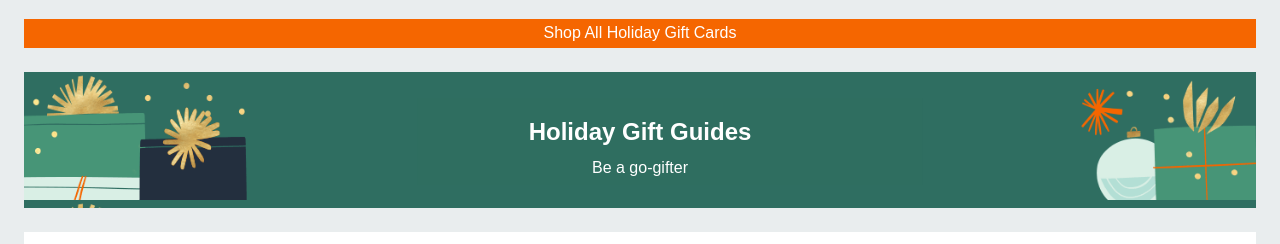
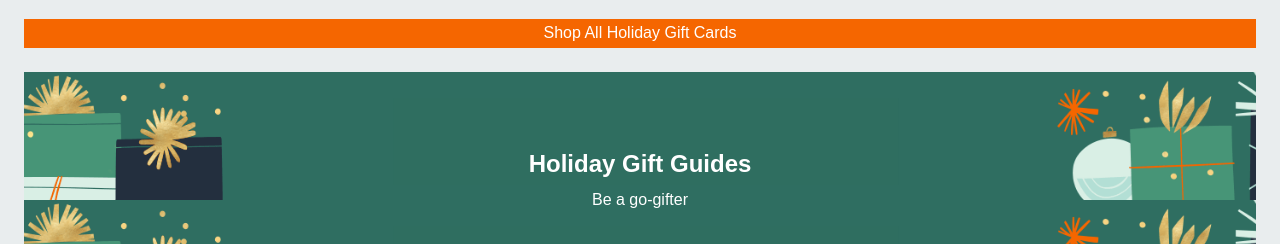
Before and after one commit to AleAngheben/Challenge-U1-W2, a plain HTML site: page Amazon Page/index.html in a window 1280 px wide. Shown: the part 110-354 px from the top of the page. Drawn offline with Linux system fonts and the light colour scheme.

Commit message:
fix gift guides background

```diff
--- a/Amazon Page/assets/css/style.css
+++ b/Amazon Page/assets/css/style.css
@@ -39,9 +39,11 @@ main > .orange-box {
 
 main > .gift-guides {
   background-image: url(../images/bg-image.png);
+  background-position: center;
+  background-position-y: top;
   color: white;
   text-align: center;
-  padding-block: 2rem;
+  padding-block: 4rem;
   margin-block: 1.5rem;
   width: 100%;
 }
```
